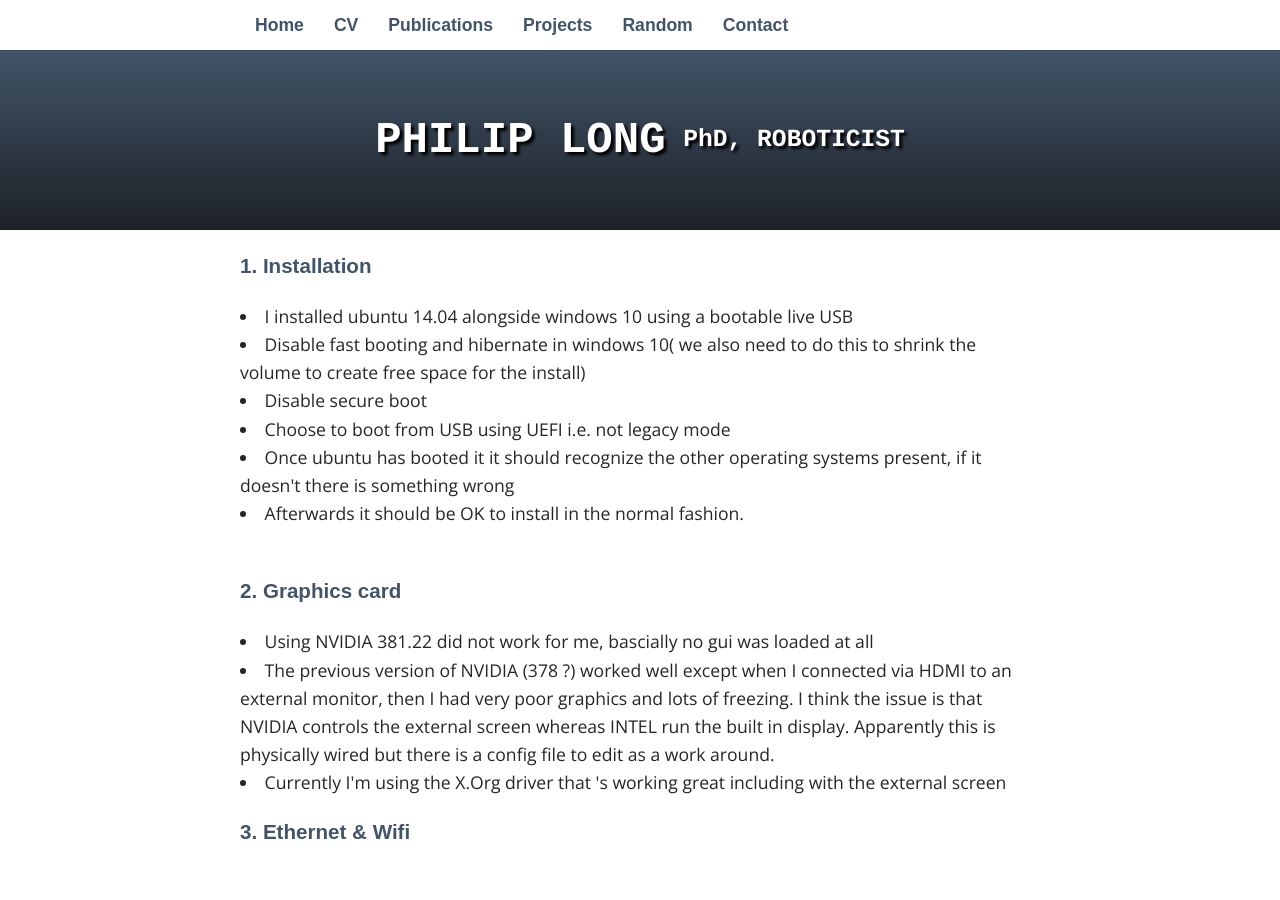
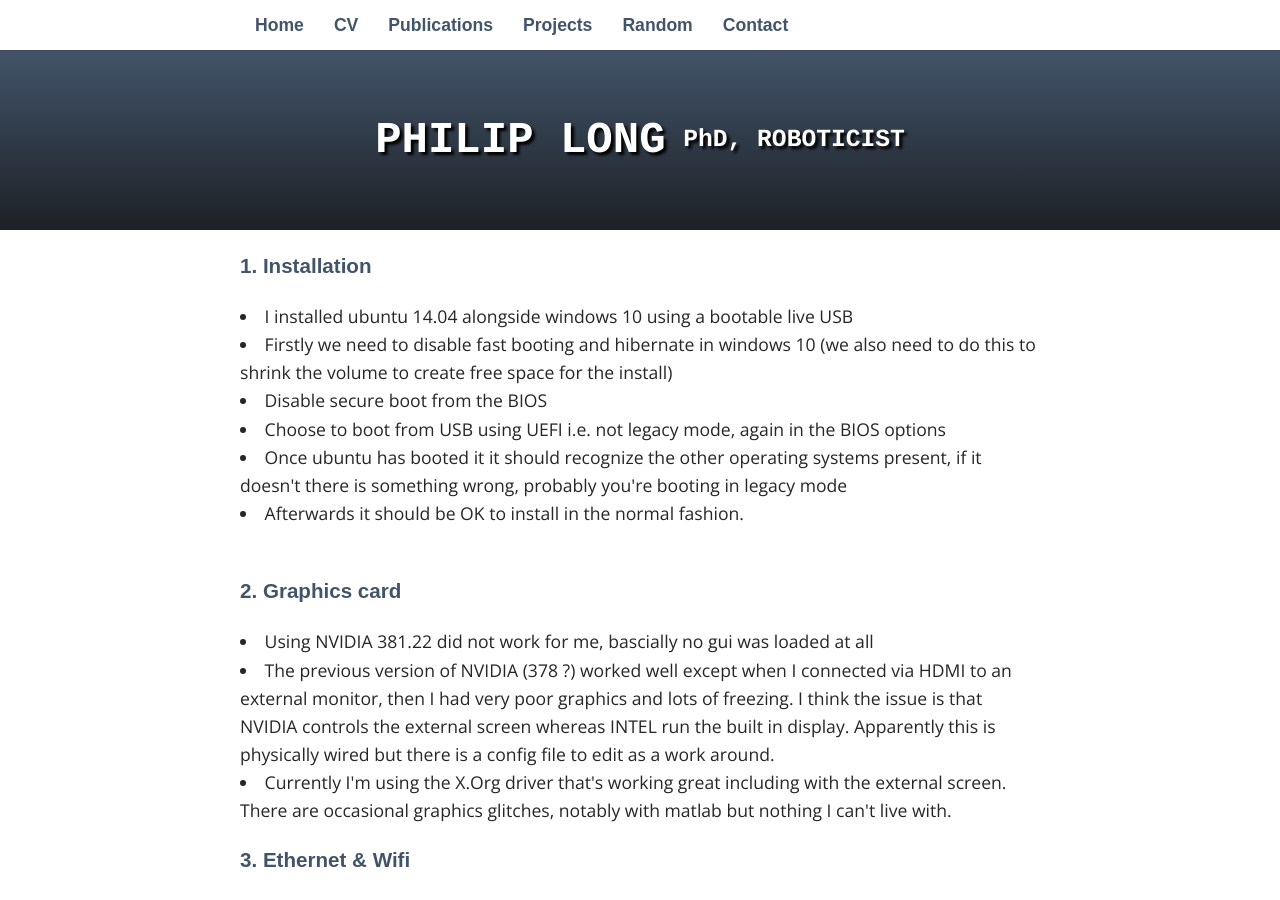
Before and after one commit to philip-long/philip-long.github.io, a Jekyll site: the page built from random/dellXPS15.html, in a window 1280 px wide and 900 px high. Built offline with Jekyll 4.4.1, drawn with Linux system fonts in a browser that asks for light colours; some web fonts are replaced.

Commit message:
Update dellXPS15.html

```diff
--- a/random/dellXPS15.html
+++ b/random/dellXPS15.html
@@ -6,17 +6,17 @@ title: Philip Long, PhD, Roboticist
 
 <h3> 1. Installation</h3>
 
-   <li> I installed ubuntu 14.04 alongside windows 10 using a bootable live USB</li>
-   <li>Disable fast booting and hibernate in windows 10( we also need to do this to shrink the volume to create free space for the install)</li>
-   <li>Disable secure boot</li>
-   <li>Choose to boot from USB using UEFI i.e. not legacy mode</li>
-   <li>Once ubuntu has booted it it should recognize the other operating systems present, if it doesn't there is something wrong</li>
-   <li>Afterwards it should be OK to install in the normal fashion.  </li>
+   <li>I installed ubuntu 14.04 alongside windows 10 using a bootable live USB</li>
+   <li>Firstly we need to disable fast booting and hibernate in windows 10 (we also need to do this to shrink the volume to create free space for the install)</li>
+   <li>Disable secure boot from the BIOS</li>
+   <li>Choose to boot from USB using UEFI i.e. not legacy mode, again in the BIOS options</li>
+   <li>Once ubuntu has booted it it should recognize the other operating systems present, if it doesn't there is something wrong, probably you're booting in legacy mode</li>
+   <li>Afterwards it should be OK to install in the normal fashion.</li>
 <br>
 
 <h3> 2. Graphics card </h3>
     <li> Using NVIDIA 381.22 did not work for me, bascially no gui was loaded at all</li>
     <li> The previous version of NVIDIA (378 ?) worked well except when I connected via HDMI to an external monitor, then I had very poor graphics and lots of freezing. I think the issue is that NVIDIA controls the external screen whereas INTEL run the built in display. Apparently this is physically wired but there is a config file to edit as a work around. </li>
-    <li> Currently I'm using the X.Org driver that 's working great including with the external screen</li>
+    <li> Currently I'm using the X.Org driver that's working great including with the external screen. There are occasional graphics glitches, notably with matlab but nothing I can't live with. </li>
 
 <h3> 3. Ethernet & Wifi </h3>
```
